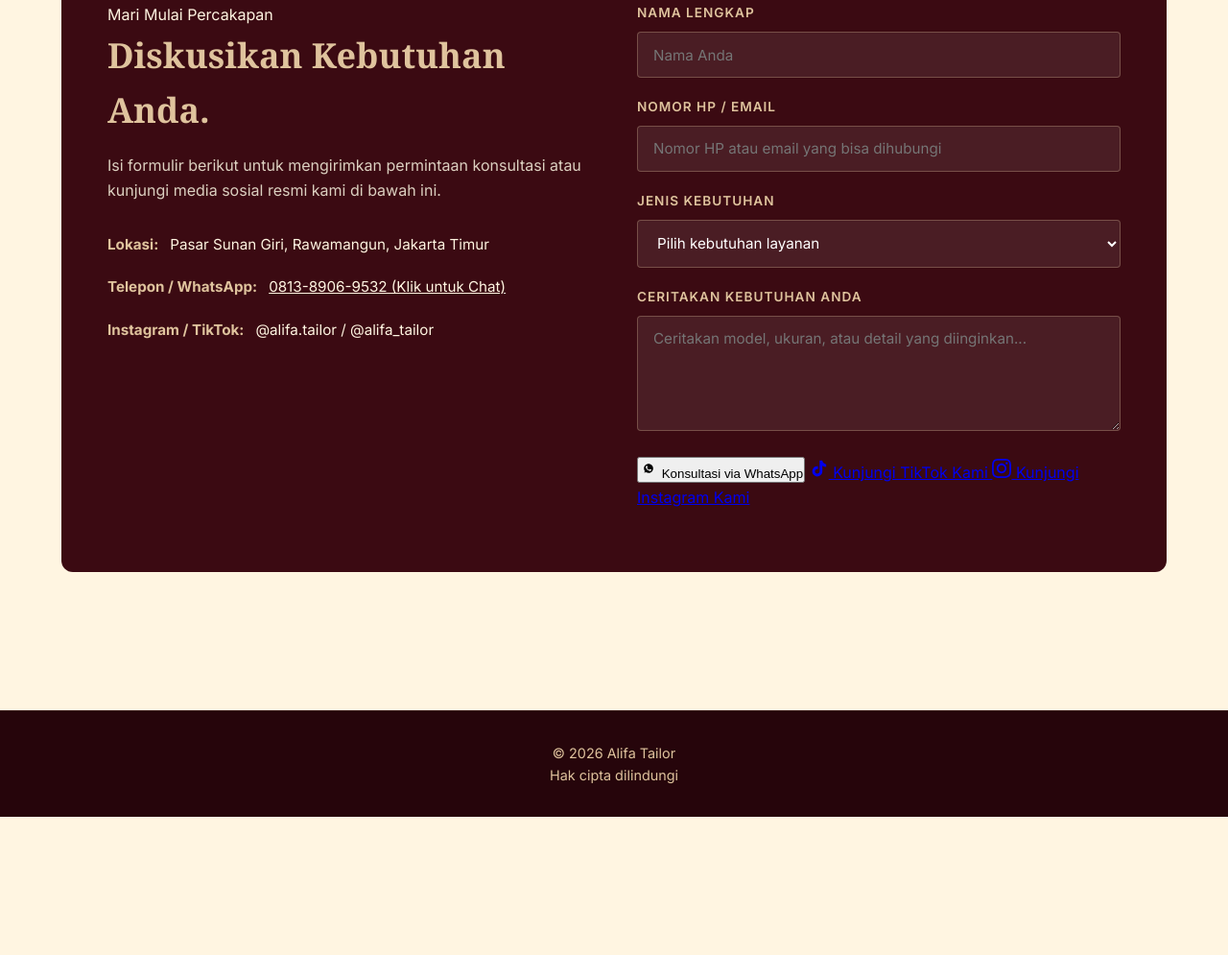
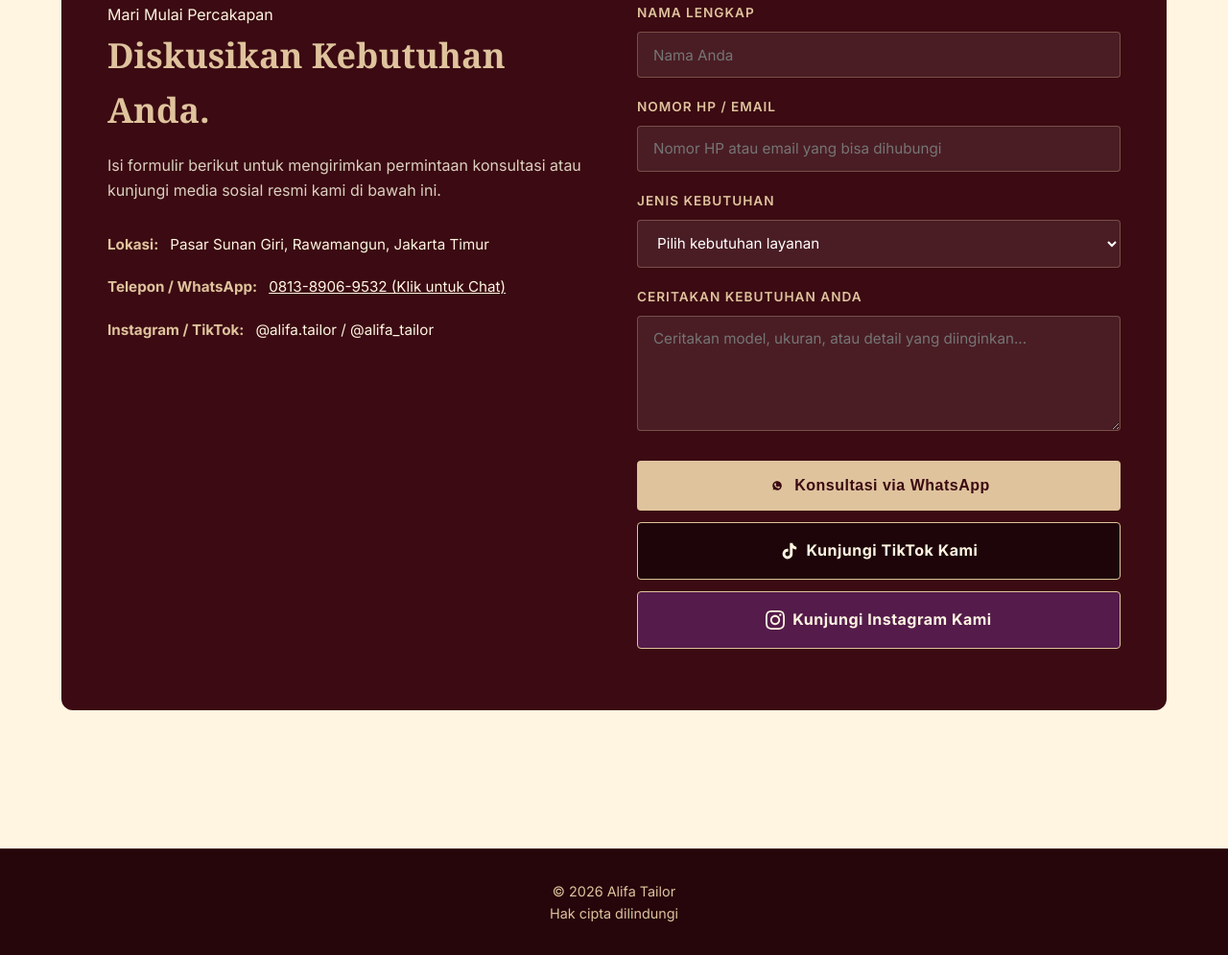
Before and after one commit to ravenskakylainaayah442-del/Semoga-bisa-, a plain HTML site: page index.html in a window 1280 px wide. Shown: the part 3892-4887 px from the top of the page at 96% size. Before the commit the page ends 4743 px from the top, so only its background shows below. Drawn offline with Linux system fonts and the light colour scheme; a web font is replaced by a local one.

Commit message:
Update style.css

```diff
--- a/style.css
+++ b/style.css
@@ -91,7 +91,6 @@ header {
     align-items: center;
 }
 
-/* Teks menu selalu putih (tidak biru/ungu) */
 #navMenu a.nav-link,
 #navMenu a.nav-link:visited {
     color: #ffffff;
@@ -104,7 +103,6 @@ header {
     color: var(--champagne);
 }
 
-/* Tombol Konsultasi tetap burgundy di atas champagne */
 #navMenu a.cta-header,
 #navMenu a.cta-header:visited {
     color: var(--burgundy-deep);
@@ -508,10 +506,15 @@ textarea.form-control {
     min-height: 120px;
 }
 
-.btn-submit {
-    background-color: var(--champagne);
-    color: var(--burgundy-deep);
-    border: none;
+/* Styling Grup Tombol Aksi (WhatsApp, TikTok, Instagram) */
+.action-buttons-group {
+    display: flex;
+    flex-direction: column;
+    gap: 0.75rem;
+    margin-top: 1.5rem;
+}
+
+.btn-action {
     width: 100%;
     padding: 1rem;
     font-weight: 700;
@@ -519,15 +522,34 @@ textarea.form-control {
     cursor: pointer;
     font-size: 1rem;
     letter-spacing: 0.5px;
-    transition: opacity 0.3s, transform 0.2s;
+    text-decoration: none;
     display: flex;
     align-items: center;
     justify-content: center;
+    gap: 8px;
+    transition: opacity 0.3s, transform 0.2s, background 0.3s;
+    border: 1px solid var(--champagne);
 }
 
-.btn-submit:hover {
+.btn-action:hover {
     opacity: 0.92;
     transform: translateY(-2px);
+}
+
+.btn-wa {
+    background-color: var(--champagne);
+    color: var(--burgundy-deep);
+    border: none;
+}
+
+.btn-tiktok {
+    background-color: rgba(0, 0, 0, 0.5);
+    color: var(--cream);
+}
+
+.btn-ig {
+    background-color: rgba(131, 58, 180, 0.35);
+    color: var(--cream);
 }
 
 /* Summary Result Card */
```
